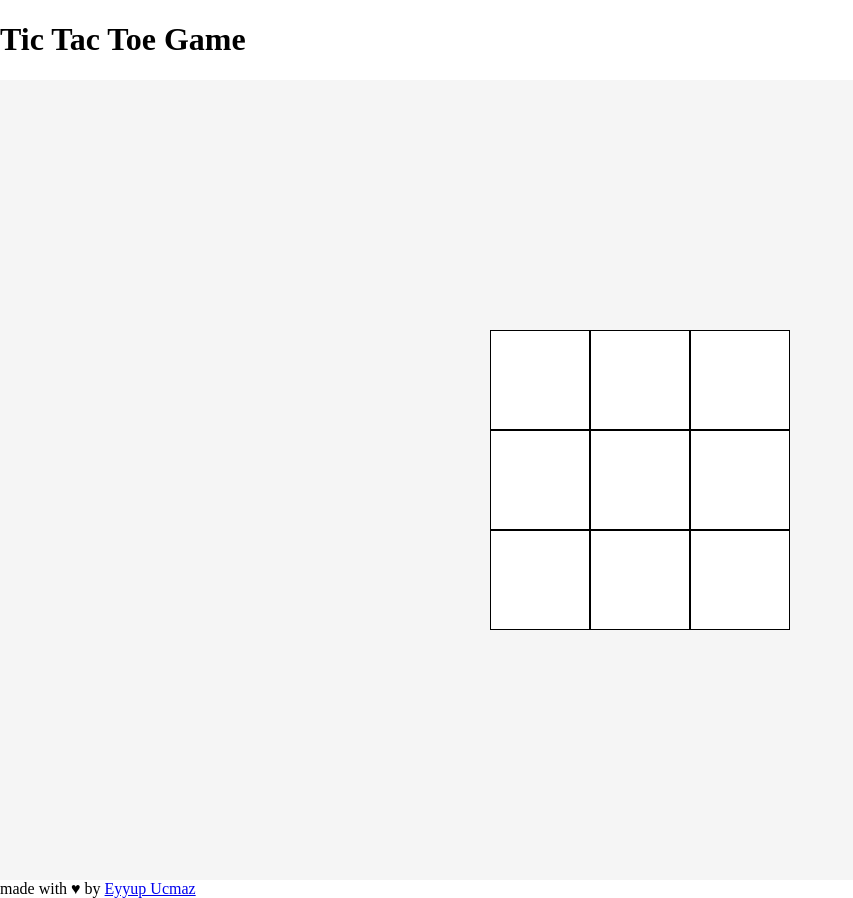
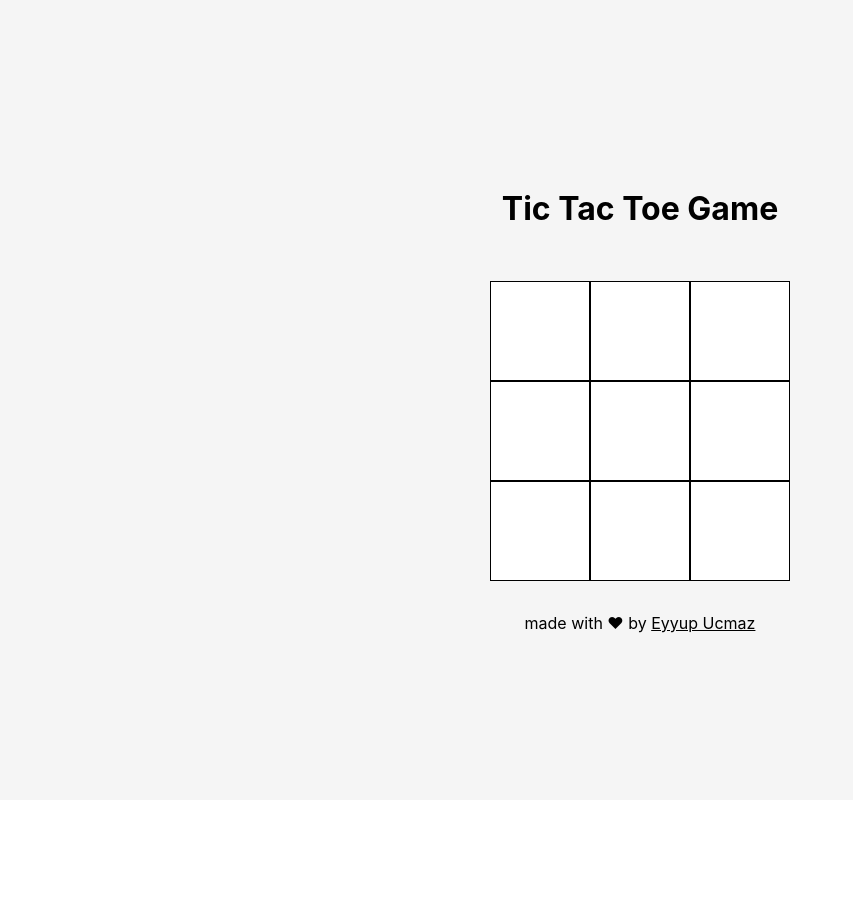
Before and after one commit to eyupucmaz/Orion-Innovation-Turkey-Angular-Bootcamp, a website: page Week-1/part2/index.html in a window 1280 px wide. Shown: the whole page, without its empty margins (0-853 px from the left). After the commit the page ends 800 px from the top, so only its background shows below. Drawn offline with Linux system fonts and the light colour scheme; a web font is replaced by a local one.

Commit message:
:lipstick: Styling container and footer

```diff
--- a/Week-1/part2/style.css
+++ b/Week-1/part2/style.css
@@ -1,35 +1,44 @@
-@import url('https://fonts.googleapis.com/css2?family=Shizuru&display=swap');
+@import url("https://fonts.googleapis.com/css2?family=Shizuru&display=swap");
 
-*, *::after,*::before {
+*,
+*::after,
+*::before {
 	box-sizing: border-box;
 }
-:root{
+:root {
 	--box-width: 100px;
 	--box-height: 100px;
 	--box-color: #000;
 	--box-bg-color: #fff;
 	--box-border-color: #000;
 	--box-border-width: 1px;
-
 }
 
-body{
+body {
 	margin: 0;
+	font-family: -apple-system, BlinkMacSystemFont, "Segoe UI", Roboto, Oxygen,
+		Ubuntu, Cantarell, "Open Sans", "Helvetica Neue", sans-serif;
+}
+.container {
+	height: 100vh;
+	display: flex;
+	justify-content: center;
+	align-items: center;
+	flex-direction: column;
+	background-color: #f5f5f5;
 }
 
-.game{
-  width: 100vw;
-  height: 100vh;
+.game {
+	margin-block: 2rem;
 	display: grid;
 	justify-content: center;
 	align-content: center;
 	grid-template-columns: repeat(3, auto);
-  background-color: #f5f5f5;
 	gap: 0px;
 }
 
-.box{
-  font-family: 'Shizuru', cursive;
+.box {
+	font-family: "Shizuru", cursive;
 	width: var(--box-width);
 	height: var(--box-height);
 	background-color: var(--box-bg-color);
@@ -41,3 +50,18 @@ body{
 	font-size: 5rem;
 	line-height: 5rem;
 }
+
+.heart {
+	color: #000;
+	transition: all 0.5s ease-in-out;
+	cursor: pointer;
+}
+
+.heart:hover {
+	color: #ff0000;
+	font-size: 1.4em;
+}
+
+a{
+  color: #000;
+}
```
Lines whose indentation alone changed are shown as unchanged.
